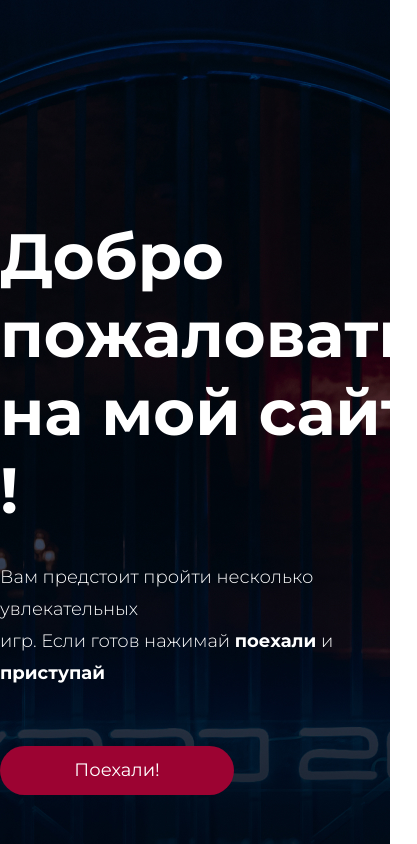
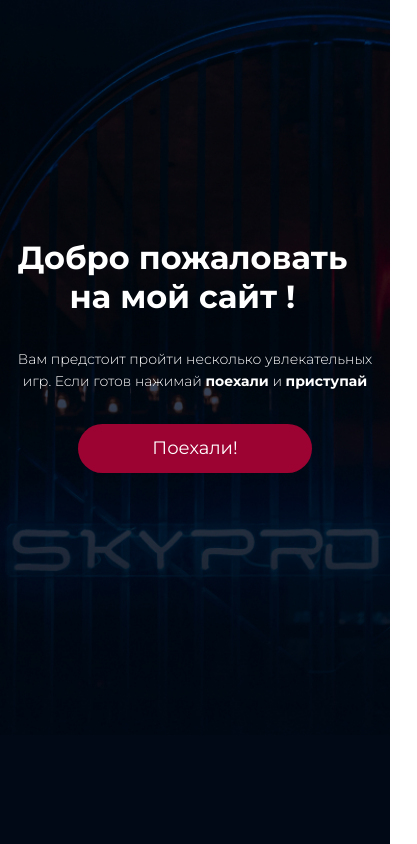
Before and after one commit to Vladislava9/2-nd-course-hw, a plain HTML site: page index.html in a window 390 px wide. Shown: the top 844 px of the page, 417 px wide, since content can reach past the window. Drawn offline with Linux system fonts and the light colour scheme.

Commit message:
made an adaptive

```diff
--- a/_mobile.scss
+++ b/_mobile.scss
@@ -1,4 +1,33 @@
 @media (max-width: 767px) {
-    padding-left: 16px;
-    padding-right: 16px;
+    .center {
+        padding-left: 16px;
+        padding-right: 16px;
+    }
+    .game-box {
+        gap: 32px;
+    }
+    .top {
+        height: 735px;
+        padding-top: 238px;
+        background-image: url(img/back_mob.jpg);
+        align-items: center;
+    }
+    .header {
+        &__tittle {
+            font-size: 32px;
+            line-height: 39px;
+            align-items: center;
+            text-align: center;
+        }
+        &__text {
+            font-weight: 300;
+            font-size: 14px;
+            line-height: 22px;
+            align-items: center;
+            text-align: center;
+        }
+    }
+    .form__button {
+        margin-top: 32px;
+    }
 }
--- a/_tablet.scss
+++ b/_tablet.scss
@@ -1,6 +1,30 @@
 @media (max-with: 1024px) {
     .center {
-        padding-left: calc(50% - 768px/2);
-        padding-right: calc(50% - 768px/2);
+        padding-left: 24px;
+        padding-right: 24px;
+    }
+
+    .top {
+        height: 735px;
+    }
+
+    .game-box {
+        justify-content: center;
+        gap: 32px;
     }
 }
+@media (min-width: 768px) and (max-width: 833px){
+    .center {
+        padding-left: 24px;
+        padding-right: 24px;
+    }
+
+    .top {
+        height: 735px;
+    }
+
+    .game-box {
+        justify-content: center;
+        gap: 32px;
+    }
+}
--- a/index.html
+++ b/index.html
@@ -15,8 +15,10 @@
         <header class="header">
             <h1 class="header__tittle">Добро пожаловать <br> на мой сайт !</h1>
             <p class="header__text">Вам предстоит пройти несколько увлекательных <br> игр. Если готов нажимай <b>поехали</b> и <b>приступай</b></p>
-            <button class="header__button">Поехали!</button>
         </header>
+        <form action="form">
+            <button class="form__button">Поехали!</button>
+        </form>
     </div>
     <main>
         <div class="game-box center">
--- a/style.scss
+++ b/style.scss
@@ -19,11 +19,13 @@ body {
     background-repeat: no-repeat;
     background-position: center;
     background-size: cover;
+    display: flex;
+    flex-direction: column;
+    padding-top: 217px;
 }
 
 .header {
 &__tittle {
-    padding-top: 217px;
     font-style: normal;
     font-weight: 700;
     font-size: 64px;
@@ -40,9 +42,11 @@ body {
     line-height: 32px;
     color: #FFFFFF;
 }
+}
 
+.form {
     &__button {
-    margin-top: 57px;
+        margin-top: 44px;
         width: 234.06px;
         height: 48.6px;
         left: 120px;
@@ -58,7 +62,6 @@ body {
         border: none;
     }
 }
-
 
 .game-box {
     padding-top: 128px;
```
Also changed, not shown: img/back_mob.jpg (added), style.css, 1 other file. Lines whose indentation alone changed are shown as unchanged.
